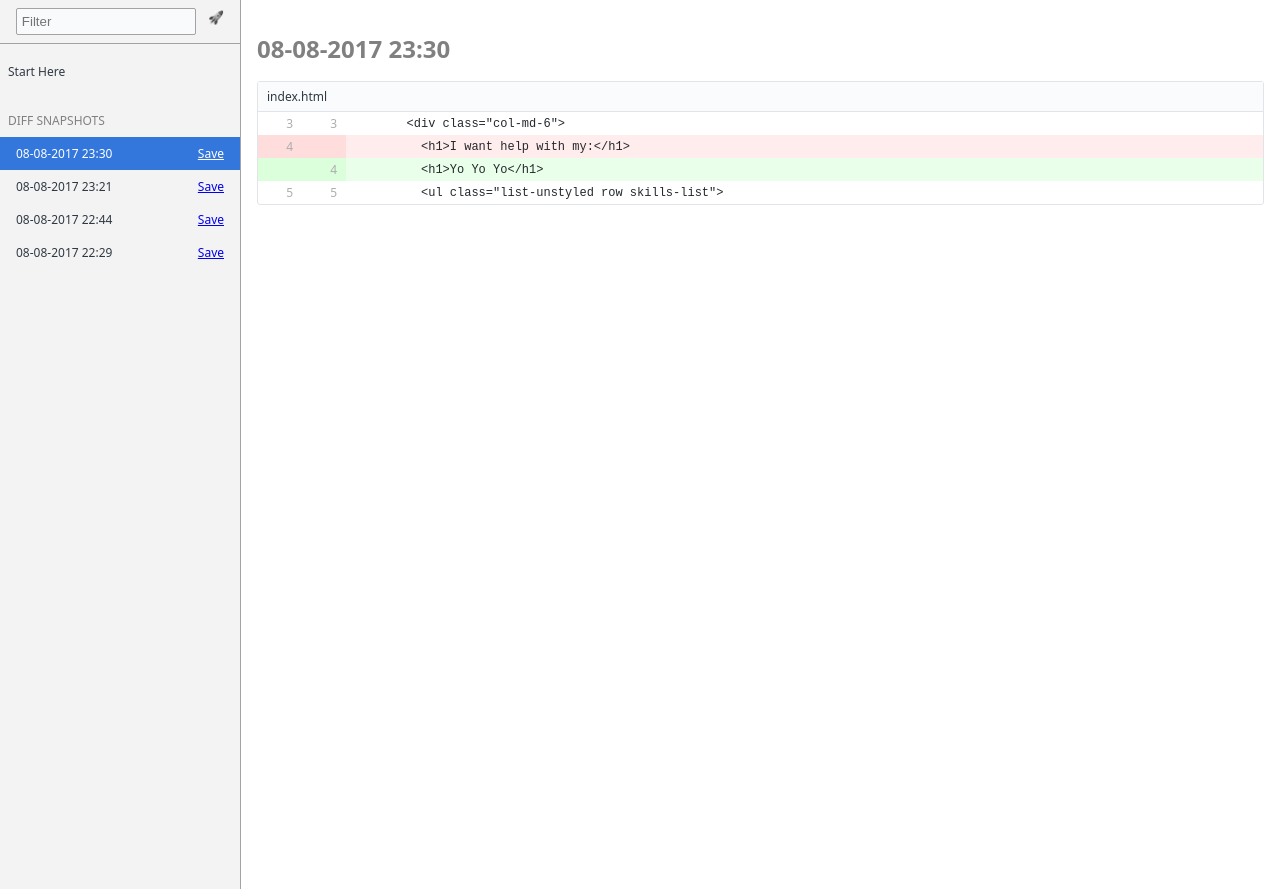
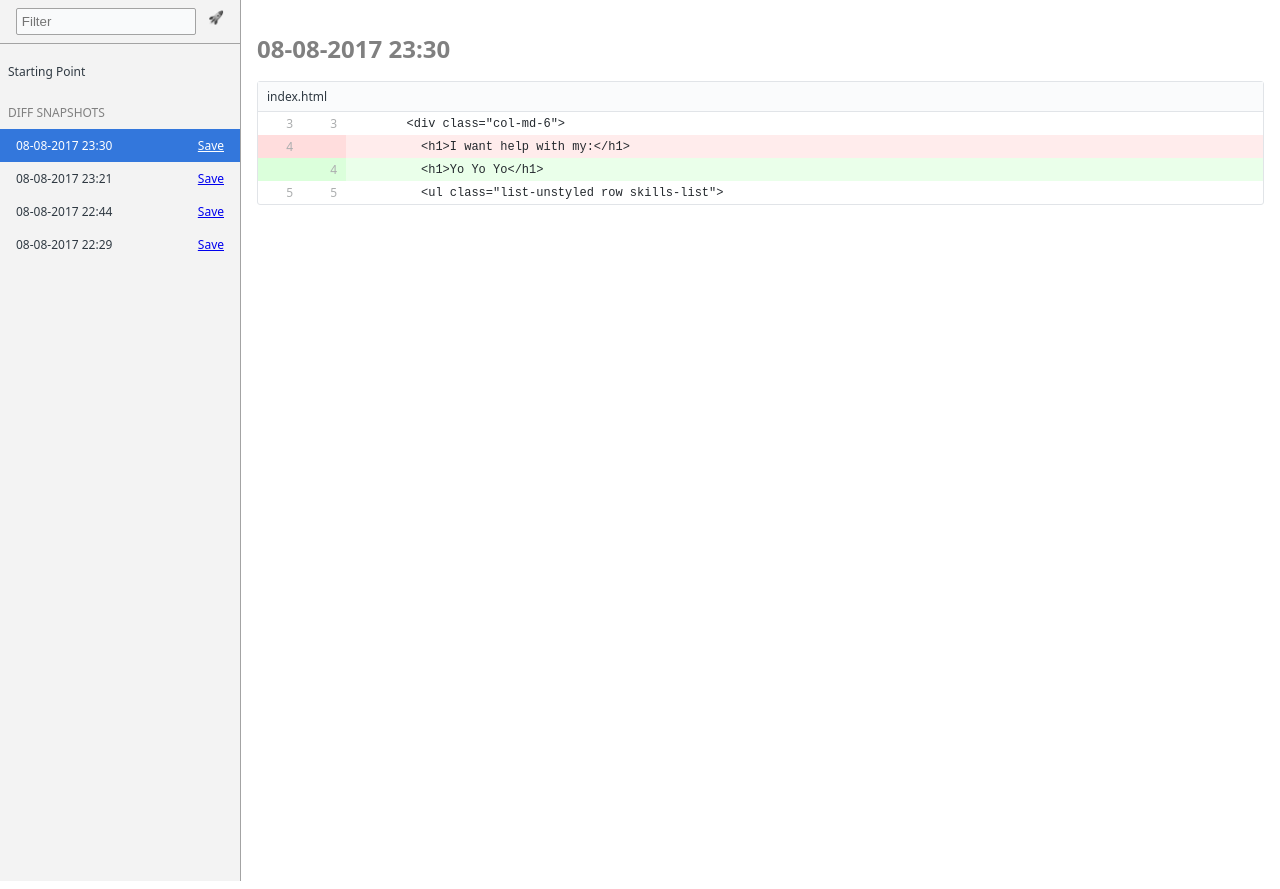
Before and after one commit to MikeRogers0/TrackChanges-Extension, a browser extension: page src/first-snapshot.html in a window 1280 px wide. Drawn offline with nearby package versions, Linux system fonts and the light colour scheme; files that its build step writes are made by us from their sources.

Commit message:
Adjusting diff snapshots title

```diff
--- a/src/first-snapshot.html
+++ b/src/first-snapshot.html
@@ -17,7 +17,7 @@
           <a class="download" href="#">🚀</a>
         </div>
 
-        <div class="panel-link">Start Here</div>
+        <div class="panel-link">Starting Point</div>
 
         <div class="files-title">
           Diff Snapshots
--- a/src/styles/panel.scss
+++ b/src/styles/panel.scss
@@ -50,7 +50,7 @@ body {
   > .files-title {
     text-transform: uppercase;
     color: $text-colour-accent;
-    padding: 1rem 0.5rem 0.5rem 0.5rem;
+    padding: 0.5rem 0.5rem 0.5rem 0.5rem;
   }
 
   > .file-list {
```
